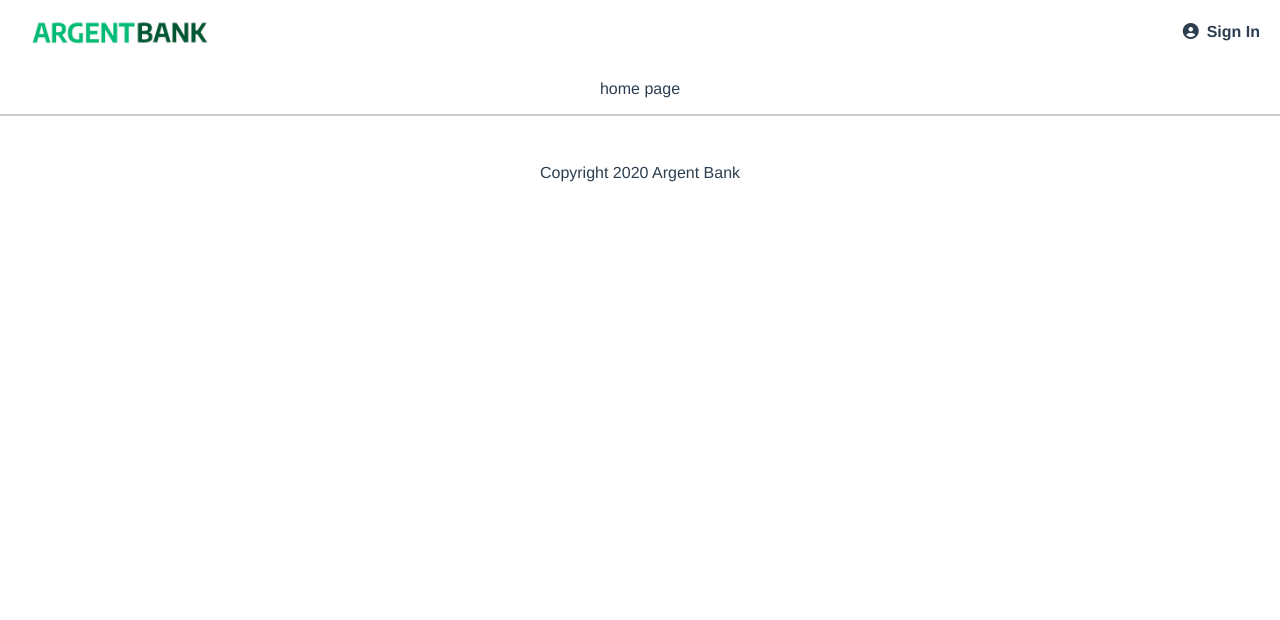
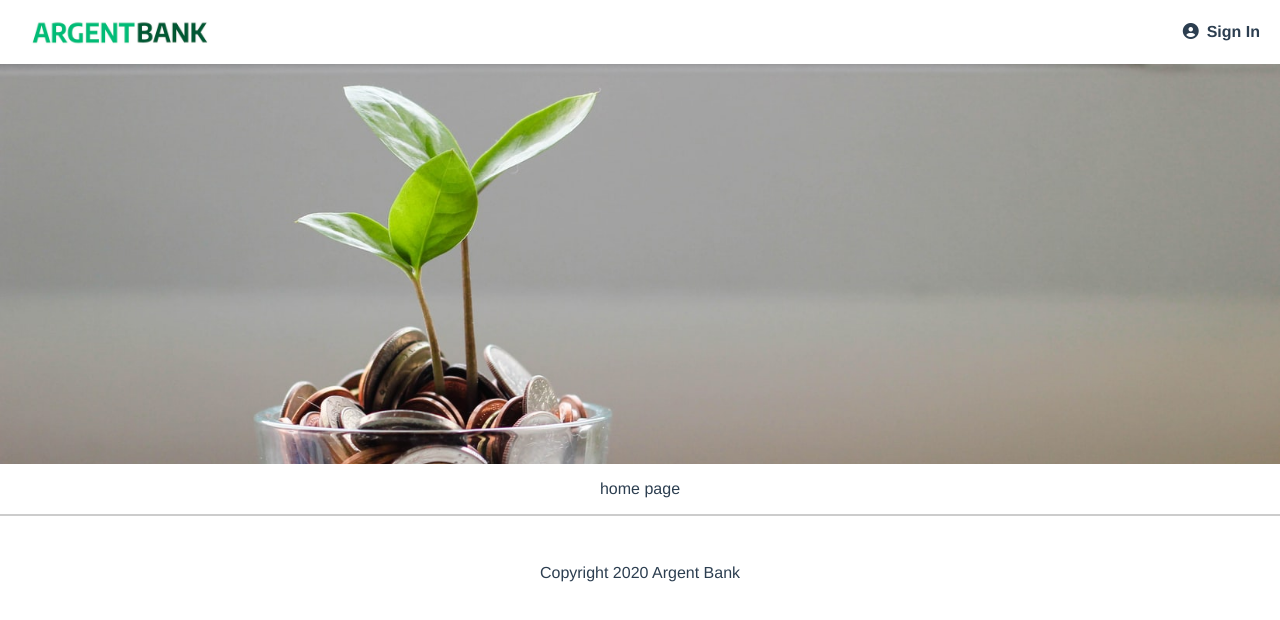
Before and after one commit to Axido545/argent-bank, a React (Vite) app: page / in a window 1280 px wide. Shown: the top 620 px of the page. Built offline with nearby package versions, Linux system fonts and the light colour scheme.

Commit message:
add banner img

```diff
--- a/index.html
+++ b/index.html
@@ -1,11 +1,11 @@
 <!doctype html>
-<html lang="en">
+<html lang="fr">
   <head>
     <meta charset="UTF-8" />
     <link rel="icon" type="image/svg+xml" href="/vite.svg" />
     <script src="https://kit.fontawesome.com/831474cb7f.js" crossorigin="anonymous"></script>
     <meta name="viewport" content="width=device-width, initial-scale=1.0" />
-    <title>Vite + React</title>
+    <title>Argent Bank</title>
   </head>
   <body>
     <div id="root"></div>
--- /dev/null
+++ b/src/components/banner/Banner.jsx
@@ -0,0 +1,9 @@
+import "./banner.css"
+
+export default function Banner() {
+    return <div className="banner">
+
+    </div>
+
+
+}
--- /dev/null
+++ b/src/components/banner/banner.css
@@ -0,0 +1,10 @@
+.banner {
+    background-image: url('../../assets/bank-tree.jpeg');
+    background-size: cover;
+    background-repeat: no-repeat;
+    position: relative;
+    background-position: 0% 33%;
+    height: 400px;
+
+
+}
--- a/src/pages/home/Home.jsx
+++ b/src/pages/home/Home.jsx
@@ -1,12 +1,14 @@
 import './home.css'
 import Header from "../../layout/header/Header.jsx"
 import Footer from '../../layout/footer/Footer.jsx'
+import Banner from '../../components/banner/Banner.jsx'
 
 function Home() {
 
   return (
     <>
       <Header />
+      <Banner />
       <p>home page</p>
       <Footer />
     </>
```
